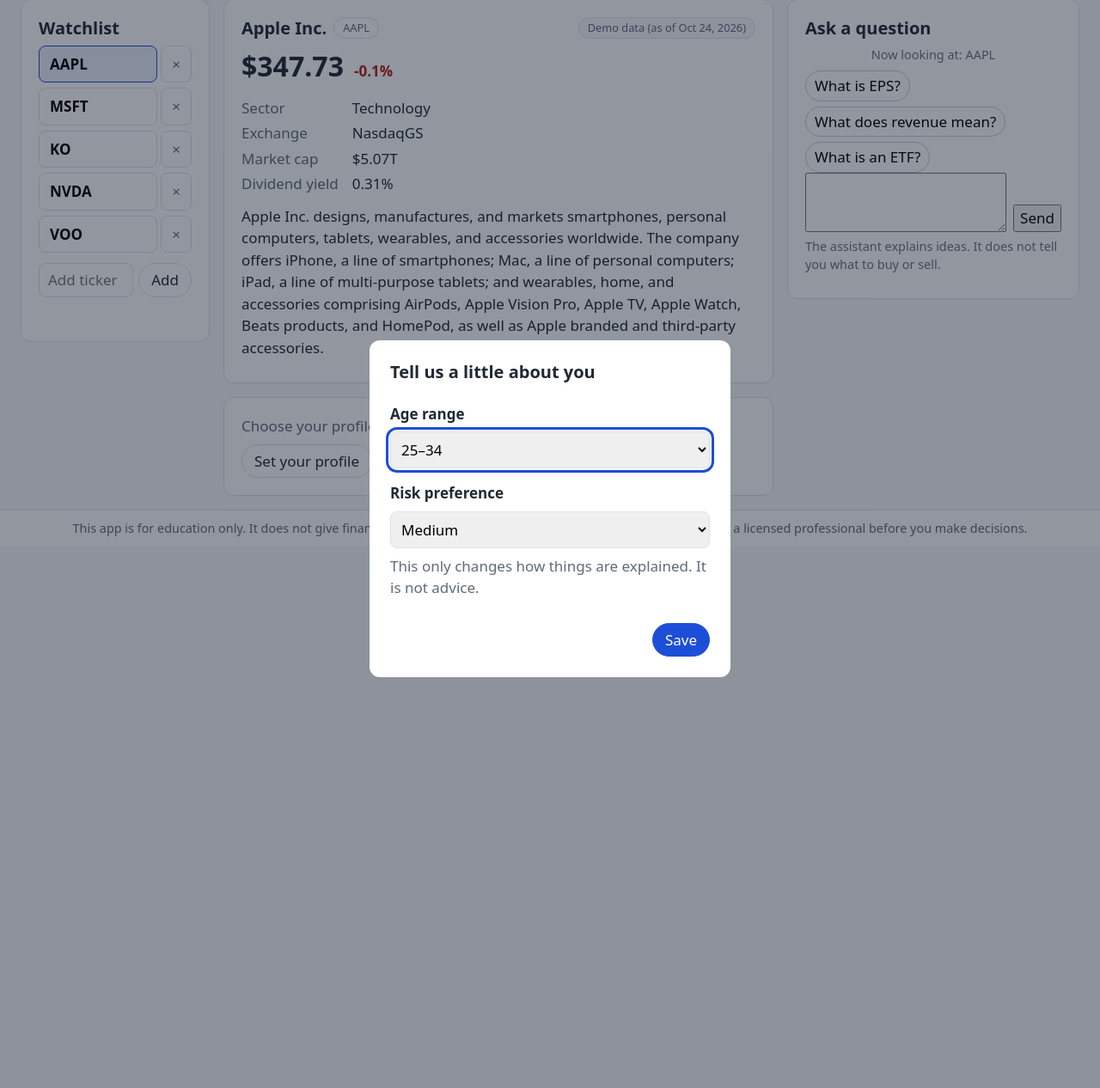
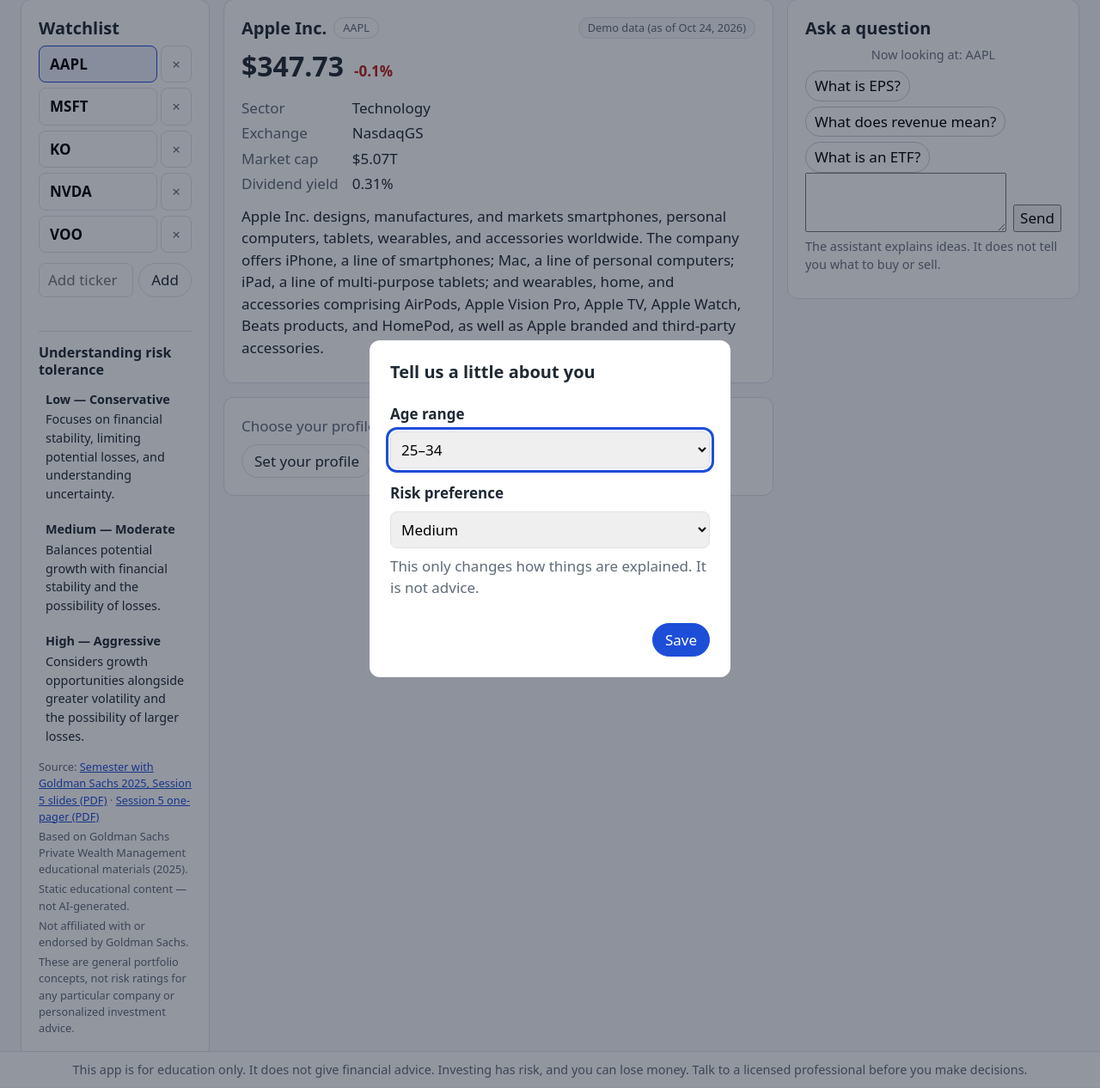
Before and after one commit to Eman12211e/beginner-friendly-finance-app, a Flask app: page / in a window 1280 px wide. Shown: the part 82-1348 px from the top of the page at 86% size. Run offline with Flask 3, Linux system fonts and the light colour scheme.

Commit message:
[Enhancement] Add static risk education panel

```diff
--- a/static/css/style.css
+++ b/static/css/style.css
@@ -95,6 +95,18 @@ button { cursor: pointer; }
 .watchlist-add input { flex: 1; min-width: 0; padding: 6px 10px; border: 1px solid var(--border); border-radius: 8px; }
 .form-message { color: var(--error); font-size: .9rem; margin-top: 6px; min-height: 1.2em; }
 
+/* ---- risk education panel (bottom of the watchlist sidebar) ---- */
+#risk-education { border-top: 1px solid var(--border); margin-top: 16px; padding-top: 14px; font-size: .9rem; }
+#risk-education .risk-title { font-size: 1rem; }
+#risk-education .risk-levels { list-style: none; margin: 0 0 10px; padding: 0; display: grid; gap: 8px; }
+#risk-education .risk-level { border-radius: 8px; padding: 6px 8px; }
+#risk-education .risk-level.is-current { background: var(--accent-soft); }
+#risk-education .risk-name { font-weight: 600; margin: 0 0 2px; }
+#risk-education .risk-yours { display: inline-block; margin-left: 6px; font-size: .75rem; font-weight: 600; color: var(--accent); }
+#risk-education .risk-text { margin: 0; }
+#risk-education .risk-sources, #risk-education .risk-note { color: var(--muted); font-size: .8rem; margin: 0 0 4px; }
+#risk-education a { color: var(--accent); }
+
 /* ---- snapshot ---- */
 .card-head { display: flex; flex-wrap: wrap; align-items: center; gap: 8px; margin-bottom: 8px; }
 .card-head h2 { margin: 0; }
--- a/static/js/app.js
+++ b/static/js/app.js
@@ -8,6 +8,7 @@
   if (window.Chat) window.Chat.init();
   if (window.Alerts) window.Alerts.init();
   if (window.Checklist) window.Checklist.init();
+  if (window.RiskEducation) window.RiskEducation.init();
 
   var checklistButton = document.getElementById("checklist-open");
   if (checklistButton) {
--- /dev/null
+++ b/static/js/risk_education.js
@@ -0,0 +1,81 @@
+// Owner: Integrator. Static risk-tolerance education panel in #risk-education. Prewritten text only: no AI, no fetch.
+(function () {
+  "use strict";
+
+  var LEVELS = [
+    ["low", "Low — Conservative", "Focuses on financial stability, limiting potential losses, and understanding uncertainty."],
+    ["medium", "Medium — Moderate", "Balances potential growth with financial stability and the possibility of losses."],
+    ["high", "High — Aggressive", "Considers growth opportunities alongside greater volatility and the possibility of larger losses."],
+  ];
+  var ATTRIBUTION = [
+    "Based on Goldman Sachs Private Wealth Management educational materials (2025).",
+    "Static educational content — not AI-generated.",
+    "Not affiliated with or endorsed by Goldman Sachs.",
+    "These are general portfolio concepts, not risk ratings for any particular company or personalized investment advice.",
+  ];
+  var SOURCES = [
+    ["https://privatewealth.goldmansachs.com/semester-with-goldman-sachs-2025-session-5-slides.pdf",
+      "Semester with Goldman Sachs 2025, Session 5 slides (PDF)"],
+    ["https://privatewealth.goldmansachs.com/semester-with-goldman-sachs-2025-session-5-one-pager.pdf",
+      "Session 5 one-pager (PDF)"],
+  ];
+
+  var root = null;
+
+  function el(tag, cls, text) {
+    var node = document.createElement(tag);
+    if (cls) node.className = cls;
+    if (text !== undefined) node.textContent = text;
+    return node;
+  }
+
+  function render() {
+    var profile = window.Profile && window.Profile.get();
+    var risk = profile && profile.risk;
+    root.textContent = "";
+
+    var title = el("h2", "risk-title", "Understanding risk tolerance");
+    title.id = "risk-education-title";
+    root.appendChild(title);
+
+    var list = el("ul", "risk-levels");
+    LEVELS.forEach(function (level) {
+      var current = level[0] === risk;
+      var li = el("li", "risk-level" + (current ? " is-current" : ""));
+      li.dataset.risk = level[0];
+      var name = el("p", "risk-name", level[1]);
+      if (current) {
+        li.setAttribute("aria-current", "true");
+        name.appendChild(el("span", "risk-yours", "Your selection"));
+      }
+      li.appendChild(name);
+      li.appendChild(el("p", "risk-text", level[2]));
+      list.appendChild(li);
+    });
+    root.appendChild(list);
+
+    var sources = el("p", "risk-sources");
+    sources.appendChild(document.createTextNode("Source: "));
+    SOURCES.forEach(function (src, i) {
+      if (i) sources.appendChild(document.createTextNode(" · "));
+      var a = el("a", null, src[1]);
+      a.href = src[0];
+      a.target = "_blank";
+      a.rel = "noopener noreferrer";
+      a.appendChild(el("span", "visually-hidden", " (opens in a new tab)"));
+      sources.appendChild(a);
+    });
+    root.appendChild(sources);
+
+    ATTRIBUTION.forEach(function (line) { root.appendChild(el("p", "risk-note", line)); });
+  }
+
+  window.RiskEducation = {
+    init: function () {
+      root = document.getElementById("risk-education");
+      if (!root) return;
+      render();
+      document.addEventListener("app:profile-changed", render);
+    },
+  };
+})();
--- a/templates/index.html
+++ b/templates/index.html
@@ -15,6 +15,7 @@
   <script src="/static/js/chat.js" defer></script>
   <script src="/static/js/alerts.js" defer></script>
   <script src="/static/js/checklist.js" defer></script>
+  <script src="/static/js/risk_education.js" defer></script>
   <script src="/static/js/app.js" defer></script>
 </head>
 <body>
@@ -31,6 +32,7 @@
     <aside class="card col-watchlist" aria-labelledby="watchlist-title">
       <h2 id="watchlist-title">Watchlist</h2>
       <div id="watchlist-root"></div>
+      <section id="risk-education" aria-labelledby="risk-education-title"></section>
     </aside>
     <section class="col-company" aria-label="Company">
       <div id="snapshot-root" class="card"></div>
```
Also changed, not shown: docs/API_CONTRACT.md (+4 -2 lines), docs/INTEGRATION_NOTES.md (+5 -1 lines), tests/test_risk_education.py (added, +50 -0 lines).
